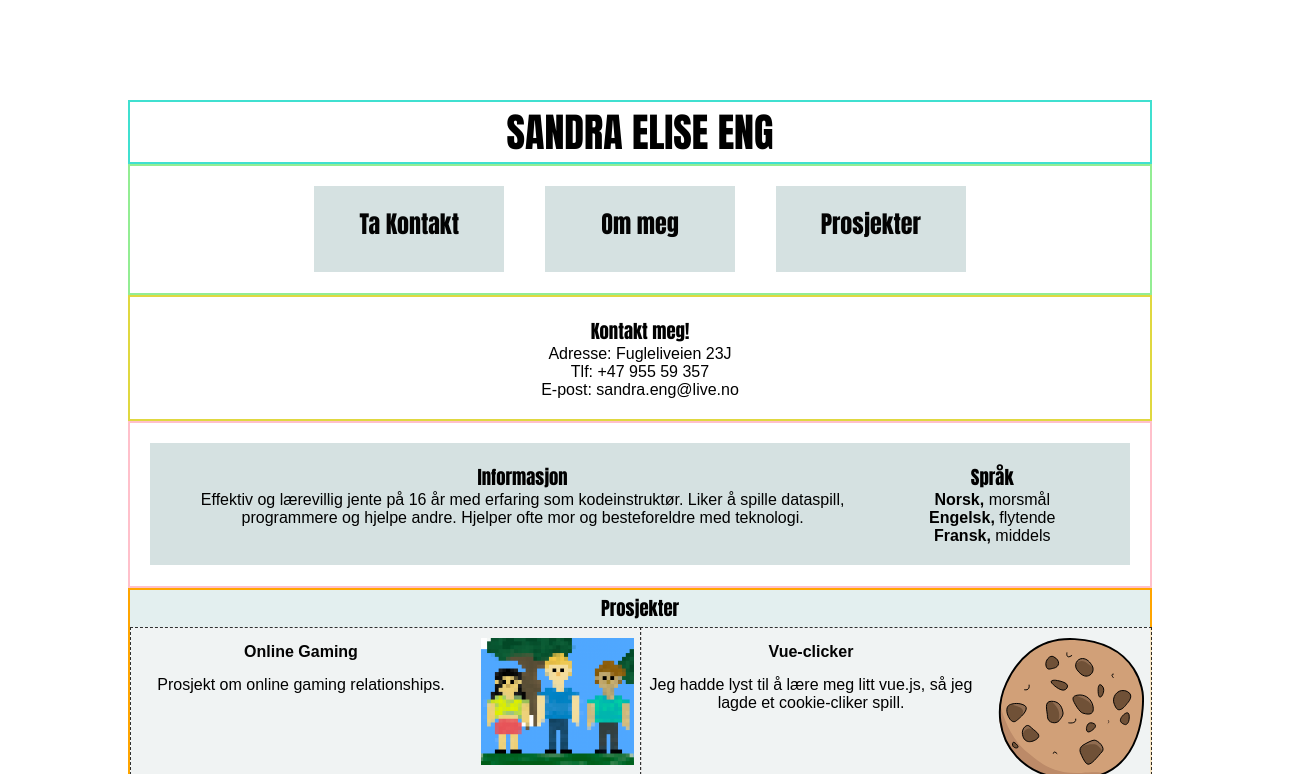
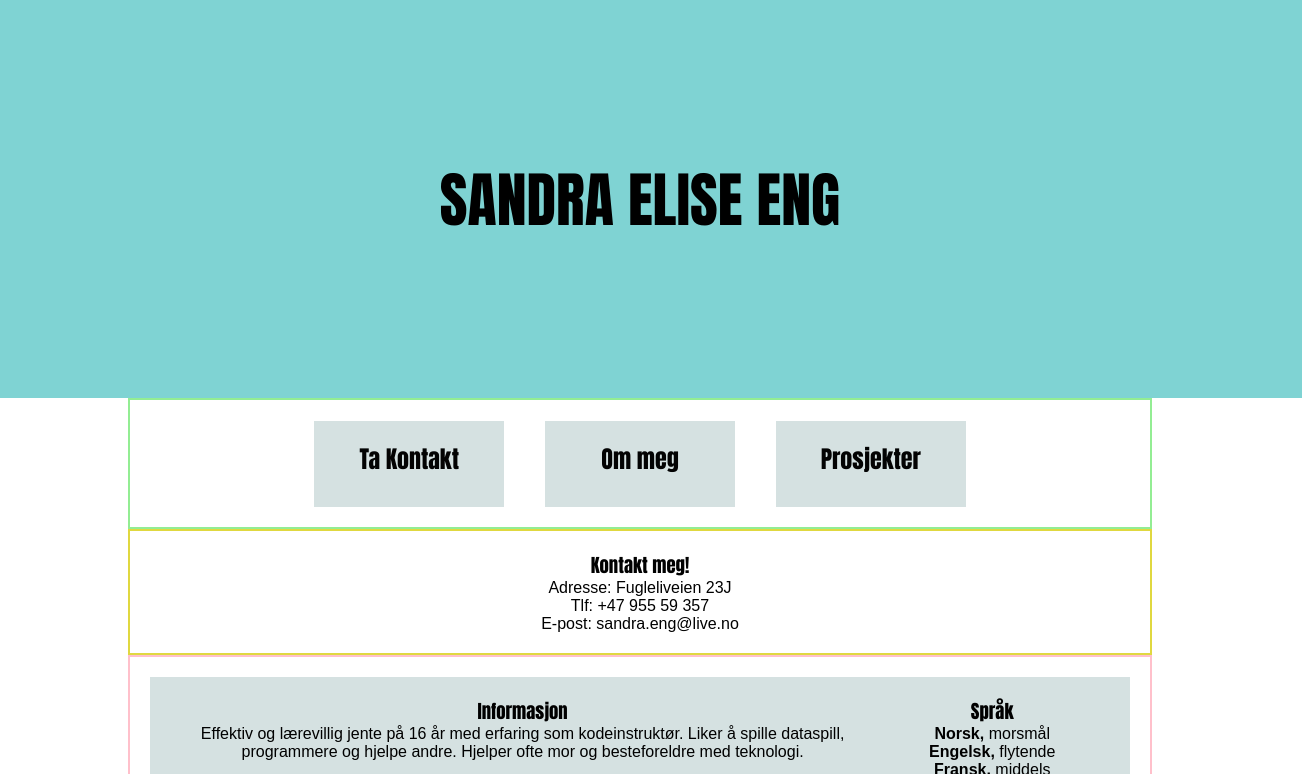
Before and after one commit to fillder/Zandra7.github.io, a plain HTML site: page index.html in a window 1280 px wide. Shown: the top 774 px of the page, 1302 px wide, since content can reach past the window. Drawn offline with Linux system fonts and the light colour scheme.

Commit message:
New name stying

```diff
--- a/style.css
+++ b/style.css
@@ -14,8 +14,8 @@ main {
 
 /* OVERSKRIFTER */
 h1, h2, h3 {
-   font-family:Impact, Haettenschweiler, 'Arial Narrow Bold', sans-serif;
-   text-align: center;
+    font-family:Impact, Haettenschweiler, 'Arial Narrow Bold', sans-serif;
+    text-align: center;
 }
 
 h4 {
@@ -24,7 +24,7 @@ h4 {
 }
 
 h1 {
-    font-size: 40px;
+    font-size: 60px;
 }
 /* TEKST */
 p {
@@ -48,9 +48,14 @@ a {
 
 /* NAME */
 .name {
+    margin-top: -100px;
+    margin-right: -150px;
+    margin-left: -150px;
     display: flex;
     justify-content: center;
-    border: 2px solid turquoise;
+    background-color: rgb(127, 211, 211);
+    padding-top: 15%;
+    padding-bottom: 15%;
 }
 
 /* KNAPPER */
@@ -87,9 +92,9 @@ a {
 }
 
 .info-og-språk-beholder > div {
-      background-color: rgb(213, 225, 225);
-      margin: 2%;
-      padding: 20px;
+    background-color: rgb(213, 225, 225);
+    margin: 2%;
+    padding: 20px;
 }
 
 /* PROSJEKTER */
@@ -98,7 +103,7 @@ a {
     justify-content: center;
     align-content: space-between;
     align-items: center;
-    border: 2px solid orange;
+    /* border: 2px solid orange; */
     flex-direction: column;
 }
 
```
